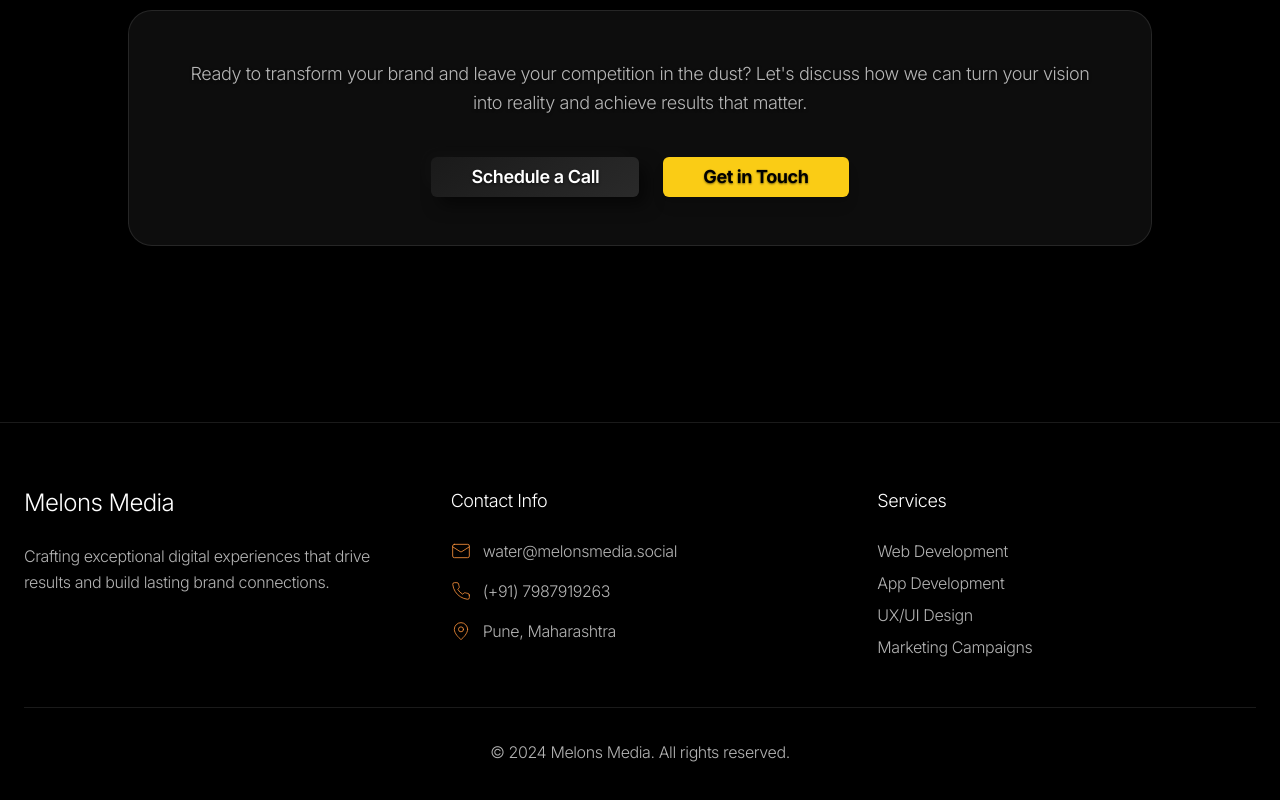
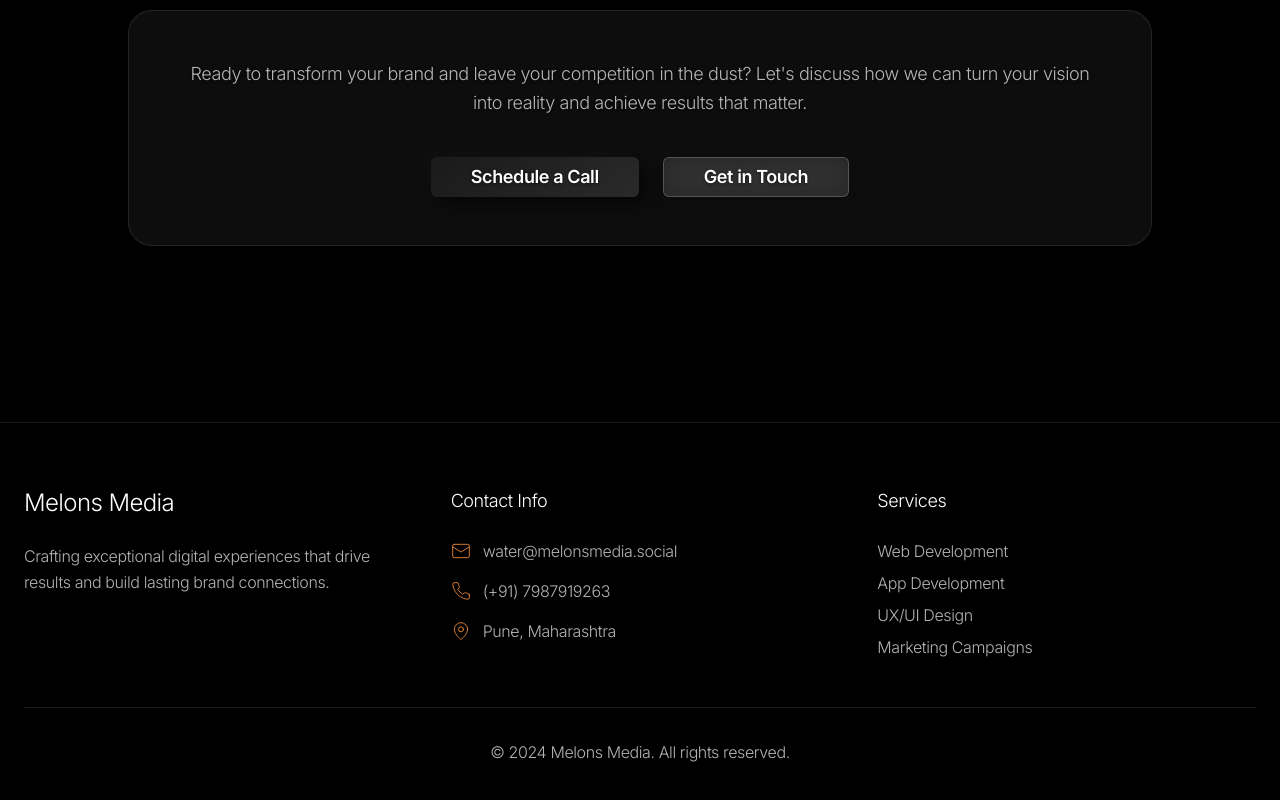
Before and after one commit to AashrayS/melons-media, a React (Vite) app: page / in a window 1280 px wide. Shown: the part 5617-6417 px from the top of the page. Built offline with nearby package versions, Linux system fonts and the light colour scheme; no server answers.

Commit message:
Refactor button styles in Mission, Projects, and Services sections to use a glassmorphic design; enhance text visibility and hover effects

```diff
--- a/src/components/MissionSection.tsx
+++ b/src/components/MissionSection.tsx
@@ -23,7 +23,13 @@ const MissionSection = () => {
             >
               Schedule a Call
             </Button>            <Button
-              className="bg-yellow-400 hover:bg-yellow-300 text-black font-bold px-10 py-4 text-lg shadow-lg hover:shadow-xl transition-all duration-300 hover:scale-105"
+              variant="outline"
+              className="glassmorphic-button px-10 py-4 text-lg border-white/30 text-white font-bold hover:bg-white/20 hover:text-white shadow-lg backdrop-blur-md"
+              style={{
+                textShadow: '0 2px 4px rgba(0, 0, 0, 0.8)',
+                color: 'white',
+                fontWeight: '700'
+              }}
               onClick={() => window.location.href = '/contact'}
             >
               Get in Touch
--- a/src/pages/Projects.tsx
+++ b/src/pages/Projects.tsx
@@ -240,7 +240,13 @@ const Projects = () => {
                 >
                   Start Your Project
                 </Button>                <Button
-                  className="bg-yellow-400 hover:bg-yellow-300 text-black font-bold text-lg px-10 py-4 transition-all duration-300 shadow-lg hover:shadow-xl hover:scale-105"
+                  variant="outline"
+                  className="glassmorphic-button border-white/30 text-white hover:bg-white/20 hover:text-white font-bold text-lg px-10 py-4 transition-all duration-300 shadow-lg hover:shadow-xl backdrop-blur-md"
+                  style={{
+                    textShadow: '0 2px 4px rgba(0, 0, 0, 0.8)',
+                    color: 'white',
+                    fontWeight: '700'
+                  }}
                   onClick={() => window.location.href = '/contact'}
                 >
                   Get in Touch
--- a/src/pages/Services.tsx
+++ b/src/pages/Services.tsx
@@ -181,7 +181,13 @@ const Services = () => {
                 Schedule Consultation
               </Button>              <Button
                 onClick={() => window.location.href = '/contact'}
-                className="bg-yellow-400 hover:bg-yellow-300 text-black font-bold px-8 py-3 shadow-lg hover:shadow-xl transition-all duration-300 hover:scale-105"
+                variant="outline"
+                className="glassmorphic-button px-8 py-3 border-white/30 text-white font-bold hover:bg-white/20 shadow-lg backdrop-blur-md"
+                style={{
+                  textShadow: '0 2px 4px rgba(0, 0, 0, 0.8)',
+                  color: 'white',
+                  fontWeight: '700'
+                }}
               >
                 Get in Touch
               </Button>
```
